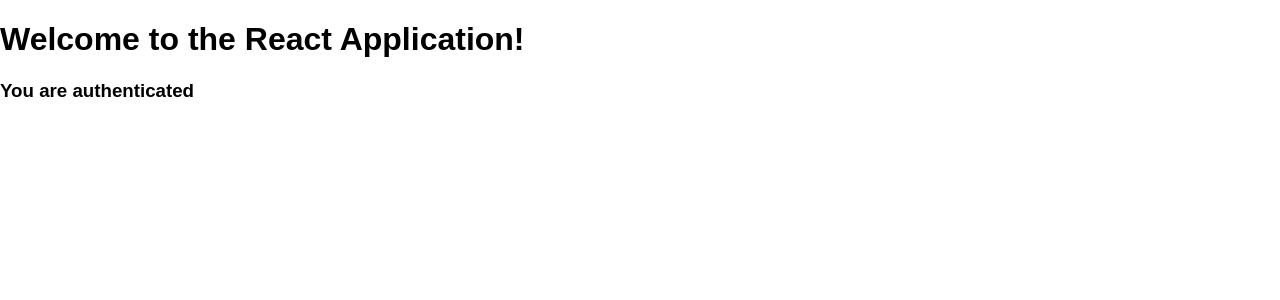
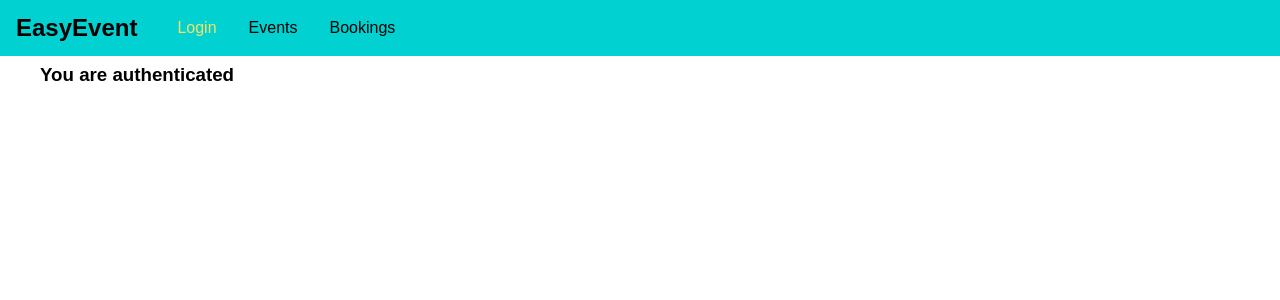
Before and after one commit to ishajain/graphql-react-event-booking, a React (Create React App) app in the folder frontend/: page /auth in a window 1280 px wide. Shown: the top 300 px of the page. Built offline with nearby package versions, Linux system fonts and the light colour scheme.

Commit message:
react navigation component is added

```diff
--- /dev/null
+++ b/frontend/src/App.css
@@ -0,0 +1,3 @@
+.main-content {
+  margin: 4rem 2.5rem;
+}
--- a/frontend/src/App.js
+++ b/frontend/src/App.js
@@ -1,23 +1,27 @@
 import React from 'react';
 import { BrowserRouter,Route, Redirect, Switch} from 'react-router-dom'
-import Auth from './components/Auth'
-import Bookings from './components/Bookings'
-import Events from './components/Events'
+import Auth from './pages/Auth'
+import Bookings from './pages/Bookings'
+import Events from './pages/Events'
+import MainNavigation from './components/Navigation/MainNavigation'
+import './App.css'
 
 const App = () => {
   return (
     <div className="App">
       <BrowserRouter>
-      <h1>Welcome to the React Application!</h1>
+        <React.Fragment>
+          <MainNavigation></MainNavigation>
+          <main className="main-content">
           <Switch>
             <Redirect from="/" exact to="/auth"></Redirect>
             <Route path="/auth" component={Auth}></Route>
             <Route path="/events" component={Events}></Route>
             <Route path="/bookings" component={Bookings}></Route>
           </Switch>
-
+          </main>
+        </React.Fragment>
      </BrowserRouter>
-
   </div>
   );
 }
--- /dev/null
+++ b/frontend/src/components/Navigation/MainNavigation.css
@@ -0,0 +1,42 @@
+.main-navigation {
+  position: fixed;
+  left: 0;
+  top: 0;
+  width: 100%;
+  height: 3.5rem;
+  background: #01d1d1;
+  padding: 0 1rem;
+  display: flex;
+  align-items: center;
+}
+
+.main-navigation__logo h1 {
+  margin: 0;
+  font-size: 1.5rem;
+}
+
+.main-navigation__items {
+  margin-left: 1.5rem;
+}
+
+.main-navigation__items ul {
+  display: flex;
+  list-style: none;
+  padding: 0;
+  margin: 0;
+}
+
+.main-navigation__items li {
+  margin: 0 1rem;
+}
+
+.main-navigation__items a {
+  text-decoration: none;
+  color: #000;
+}
+
+.main-navigation__items a:hover,
+.main-navigation__items a:active,
+.main-navigation__items a.active {
+  color: #f8e264;
+}
--- /dev/null
+++ b/frontend/src/components/Navigation/MainNavigation.js
@@ -0,0 +1,21 @@
+import React from 'react'
+import {NavLink} from 'react-router-dom'
+
+import './MainNavigation.css'
+
+const MainNavigation = props => (
+        <header className="main-navigation">
+            <div className="main-navigation__logo">
+                <h1>EasyEvent</h1>
+            </div>
+            <nav className="main-navigation__items">
+                <ul>
+                    <li><NavLink to="/auth">Login</NavLink></li>
+                    <li><NavLink to="/events">Events</NavLink></li>
+                    <li><NavLink to="/bookings">Bookings</NavLink></li>
+                </ul>
+            </nav>
+        </header>
+
+);
+export default MainNavigation
```
Also changed, not shown: frontend/src/pages/Auth.js (renamed from frontend/src/components/Auth.js), frontend/src/pages/Bookings.js (renamed from frontend/src/components/Bookings.js), frontend/src/pages/Events.js (renamed from frontend/src/components/Events.js). Lines whose indentation alone changed are shown as unchanged.
